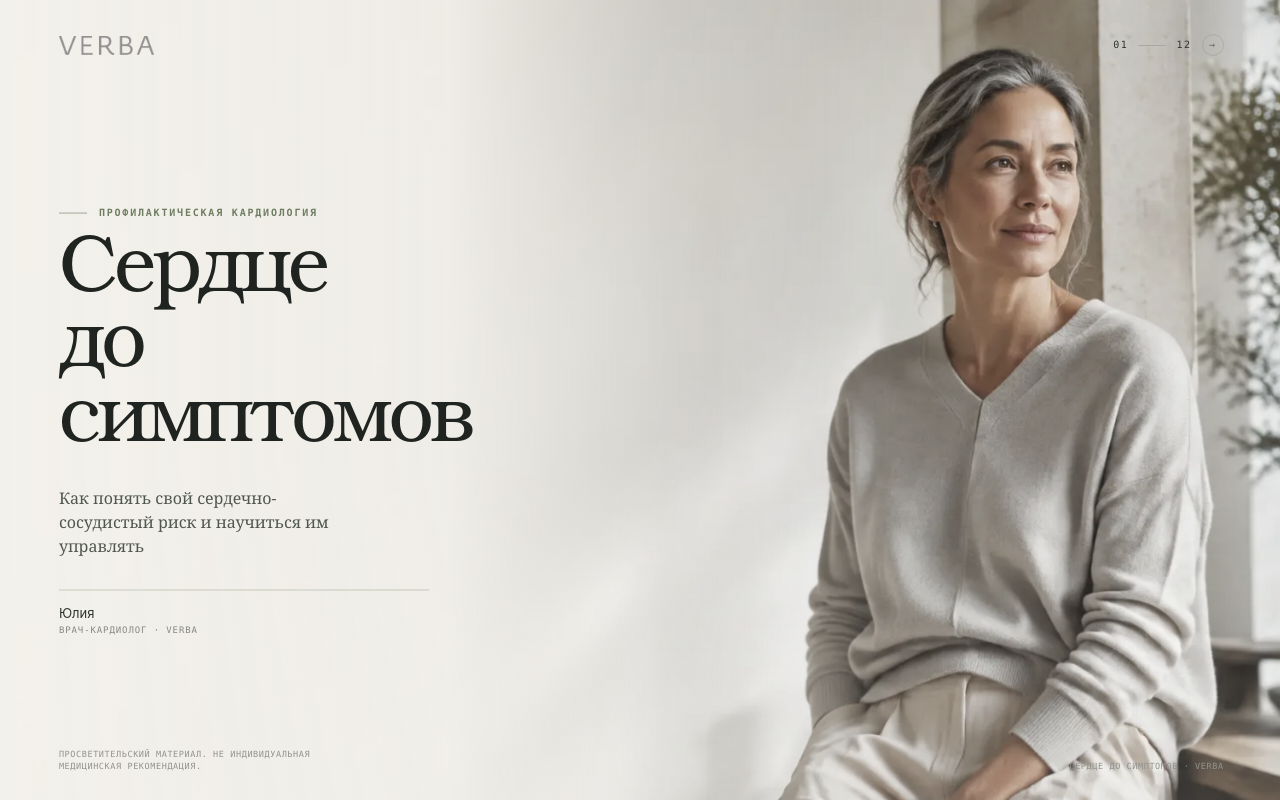
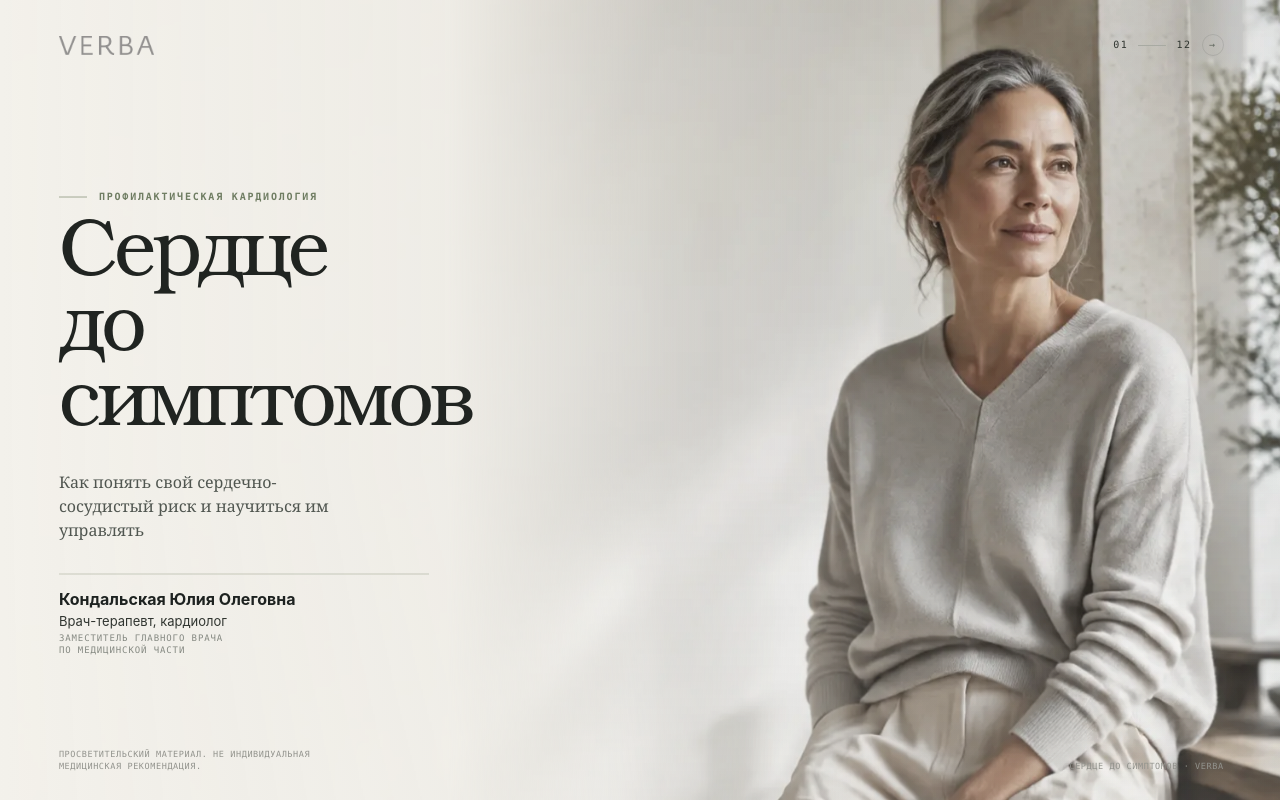
Before and after one commit to stepanMiller/verba-heart-lab, a Next.js app: page / in a window 1280 px wide. Built offline with nearby package versions, Linux system fonts and the light colour scheme.

Commit message:
Sync V2 title with approved PowerPoint

```diff
--- a/app/page.tsx
+++ b/app/page.tsx
@@ -33,8 +33,9 @@ function OpeningScene({ mobile = false }: { mobile?: boolean }) {
         <h1 id={titleId}>Сердце<br />до симптомов</h1>
         <p className="hero-subtitle">Как понять свой сердечно-сосудистый риск и научиться им управлять</p>
         <div className="hero-speaker">
-          <span>Юлия</span>
-          <b>врач-кардиолог · VERBA</b>
+          <strong>Кондальская Юлия Олеговна</strong>
+          <span>Врач-терапевт, кардиолог</span>
+          <b>Заместитель главного врача<br />по медицинской части</b>
         </div>
       </section>
 
```
